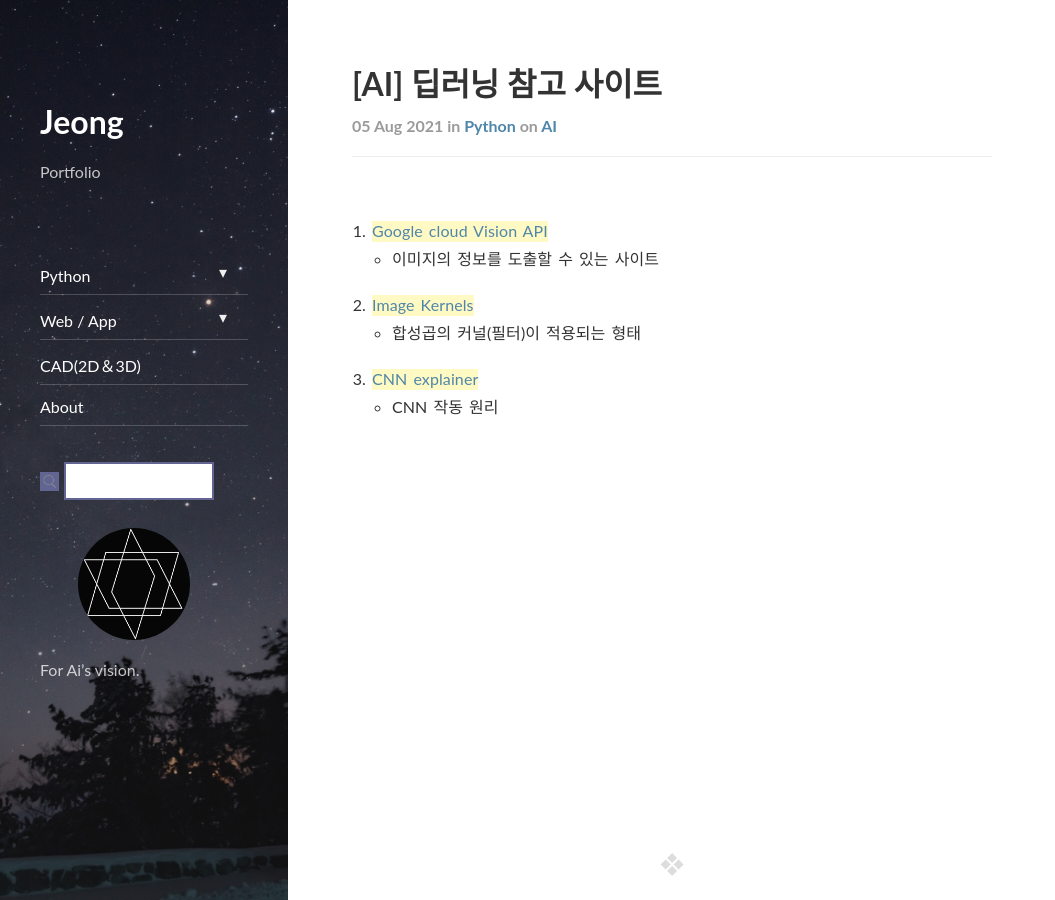
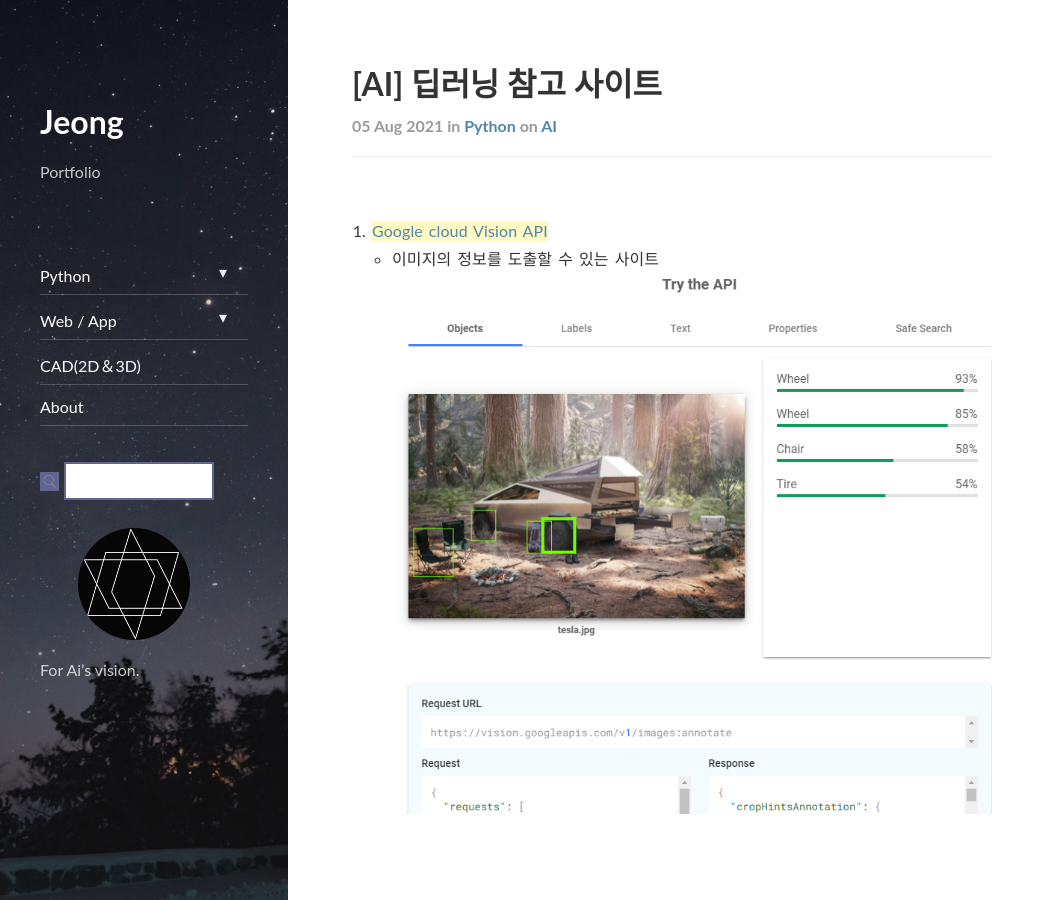
Before and after one commit to JeongJaeyoung0/JeongJaeyoung0.github.io, a Jekyll site: the page built from _posts/2021-08-05-PA-AiRefSite.md, in a window 1280 px wide and 900 px high. Shown: the whole window, without its empty margins (0-1055 px from the left). Built offline with Jekyll 4.4.1, drawn with Linux system fonts in a browser that asks for light colours; nearby versions of some CDN libraries; comment, search, counter and statistics services are not loaded.

Commit message:
210805-04-python-ai

```diff
--- a/_posts/2021-08-05-PA-AiRefSite.md
+++ b/_posts/2021-08-05-PA-AiRefSite.md
@@ -9,9 +9,12 @@ comments: true
 
 1. [Google cloud Vision API](https://cloud.google.com/vision?hl=ko)
     * 이미지의 정보를 도출할 수 있는 사이트
-
+    ![Image](https://github.com/JeongJaeyoung0/JeongJaeyoung0.github.io/blob/master/assets/img/python-ai/Google_cloud_Vision_API.PNG?raw=true)
+<br><br>
 2. [Image Kernels](https://setosa.io/ev/image-kernels/)
     * 합성곱의 커널(필터)이 적용되는 형태
-
+    ![Image](https://github.com/JeongJaeyoung0/JeongJaeyoung0.github.io/blob/master/assets/img/python-ai/Image_Kernels.PNG?raw=true)
+<br><br>
 3. [CNN explainer](https://poloclub.github.io/cnn-explainer/)
     * CNN 작동 원리
+    ![Image](https://github.com/JeongJaeyoung0/JeongJaeyoung0.github.io/blob/master/assets/img/python-ai/CNN_explainer.PNG?raw=true)
```
